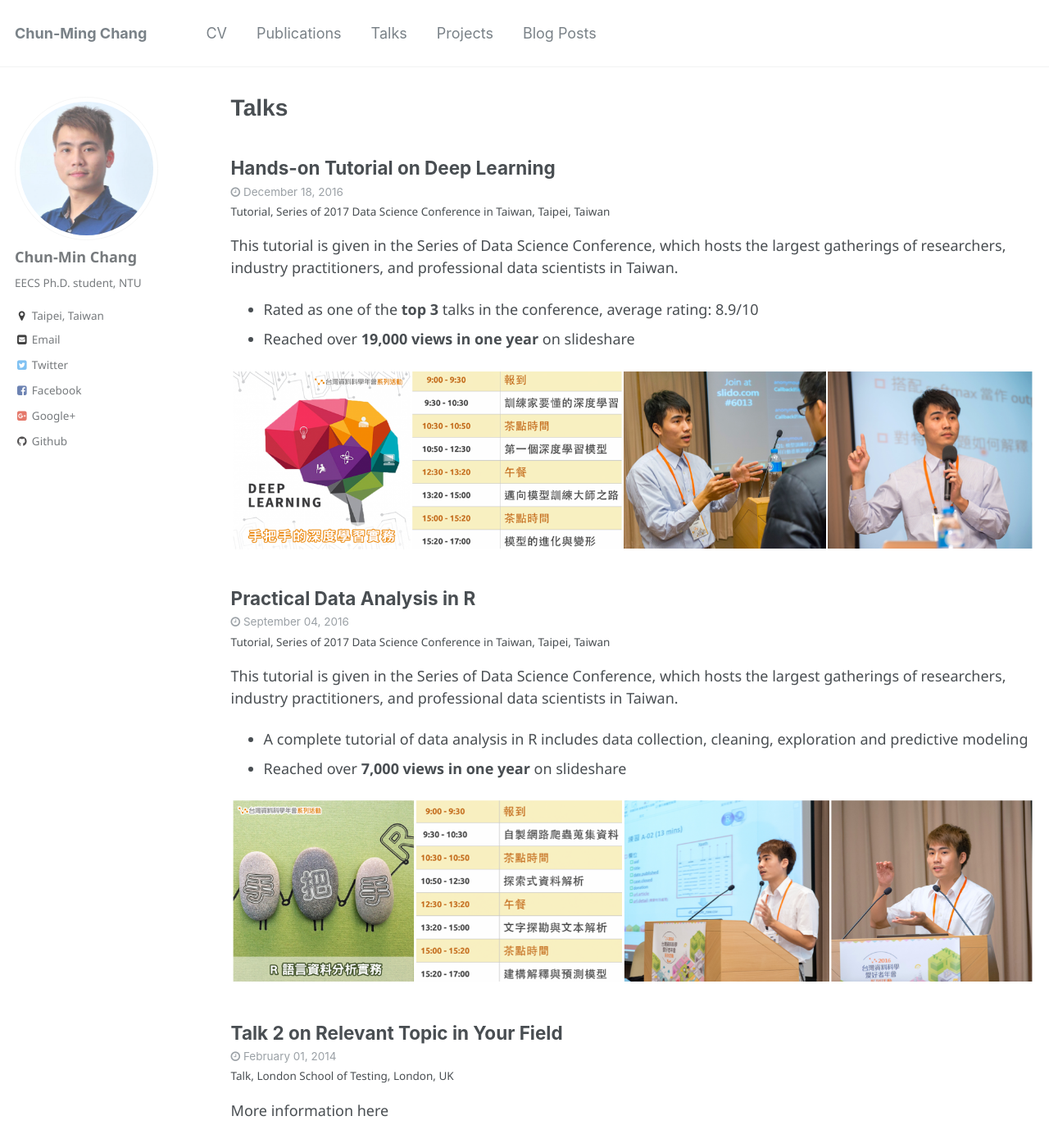
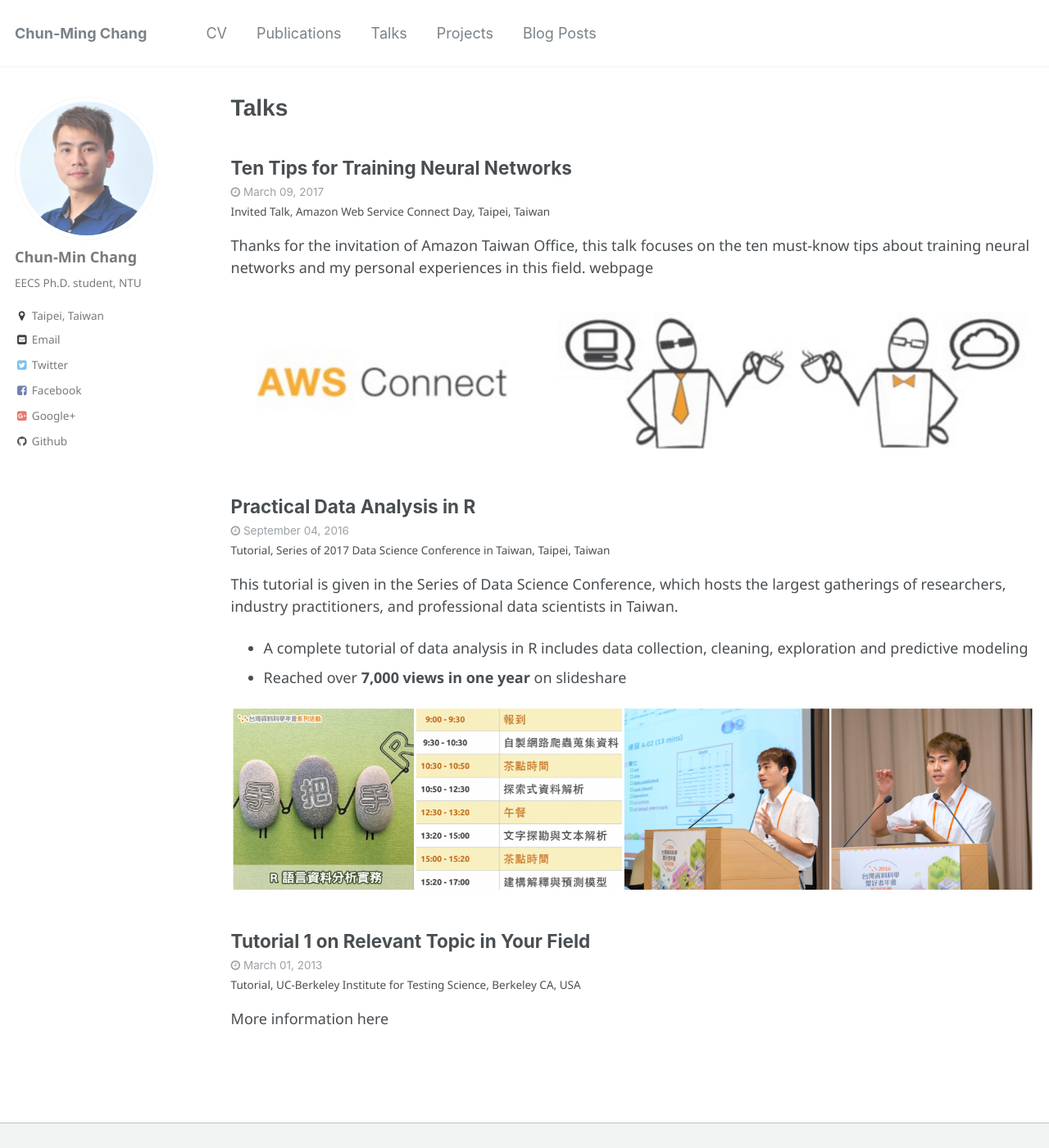
Before and after one commit to NothingHard/NothingHard.github.io, a Jekyll site: the page built from _pages/talks.html, in a window 1280 px wide and 1400 px high. Shown: the whole window at 82% size. Built offline with Jekyll 4.4.1, drawn with Linux system fonts in a browser that asks for light colours.

Commit message:
update dl and aws talk

```diff
--- a/_talks/2014-02-01-talk-2.md
+++ /dev/null
@@ -1,13 +0,0 @@
----
-title: "Talk 2 on Relevant Topic in Your Field"
-collection: talks
-type: "Talk"
-permalink: /talks/2014-02-01-talk-2
-venue: "London School of Testing"
-date: 2014-02-01
-location: "London, UK"
----
-
-[More information here](http://example2.com)
-
-This is a description of your talk, which is a markdown files that can be all markdown-ified like any other post. Yay markdown!
--- a/_talks/2016-12-18-talk.md
+++ b/_talks/2017-03-09-talk.md
@@ -1,17 +1,16 @@
 ---
-title: "Hands-on Tutorial on Deep Learning"
+title: "Ten Tips for Training Neural Networks"
 collection: talks
-type: "Tutorial"
-permalink: /talks/2016-12-18-talk
-venue: "Series of 2017 Data Science Conference in Taiwan"
-date: 2016-12-18
-display: ../images/logo_hands_on_dl.png
+type: "Invited Talk"
+permalink: /talks/2017-03-09-talk
+venue: "Amazon Web Service Connect Day"
+date: 2017-03-09
+display: ../images/logo_aws_connect.png
 location: "Taipei, Taiwan"
 ---
 
-This tutorial is given in the [Series of Data Science Conference](http://datasci.tw/?conf=DS), which hosts the largest gatherings of researchers, industry practitioners, and professional data scientists in Taiwan.
-- Rated as one of the **top 3** talks in the conference, average rating: 8.9/10
-- Reached over **19,000 views in one year** on [slideshare](https://www.slideshare.net/tw_dsconf/ss-70083878)
+Thanks for the invitation of Amazon Taiwan Office, this talk focuses on the ten must-know tips about training neural networks and my personal experiences in this field.
+[webpage](https://aws.amazon.com/tw/events/aws-connect-02/)
 
 ## Slideshare
 <iframe src="//www.slideshare.net/slideshow/embed_code/key/kVndiTuzmPEHaR" width="100%" frameborder="0" marginwidth="0" marginheight="0" scrolling="no" style="border:1px solid #CCC; border-width:1px; margin-bottom:5px; max-width: 100%;" allowfullscreen> </iframe> <div style="margin-bottom:5px"> <strong> <a href="//www.slideshare.net/tw_dsconf/ss-70083878" title="[系列活動] 手把手的深度學習實務" target="_blank">[Series] Hands-on Tutorial of Deep Learning</a> </strong> from <strong><a href="https://www.slideshare.net/tw_dsconf" target="_blank">Data Science Conference in Taiwan</a></strong> </div>
@@ -31,8 +30,4 @@
 4. Variants of neural network: convolution neural network
 
 ## Dates
-- [2017/08/13 in DSC, Taipei](http://foundation.datasci.tw/step-by-step-dl-170813/)
-- [2017/05/07 in DSC, Taipei](http://foundation.datasci.tw/step-by-step-dl-170507/)
-- [2017/02/12 in DSC, Taipei](http://foundation.datasci.tw/step-by-step-dl-170212/)
-- [2017/01/15 in DSC, Taipei](http://foundation.datasci.tw/step-by-step-dl-170212/)
-- [2016/12/18 in DSC, Taipei](http://foundation.datasci.tw/step-by-step-dl-170212/)
+- [2017/03/09 in Amazon Taiwan Office](https://aws.amazon.com/tw/events/aws-connect-02/)
```
Also changed, not shown: _talks/2016-09-04-talk.md (+1 -1 lines), images/logo_aws_connect.png (added).
